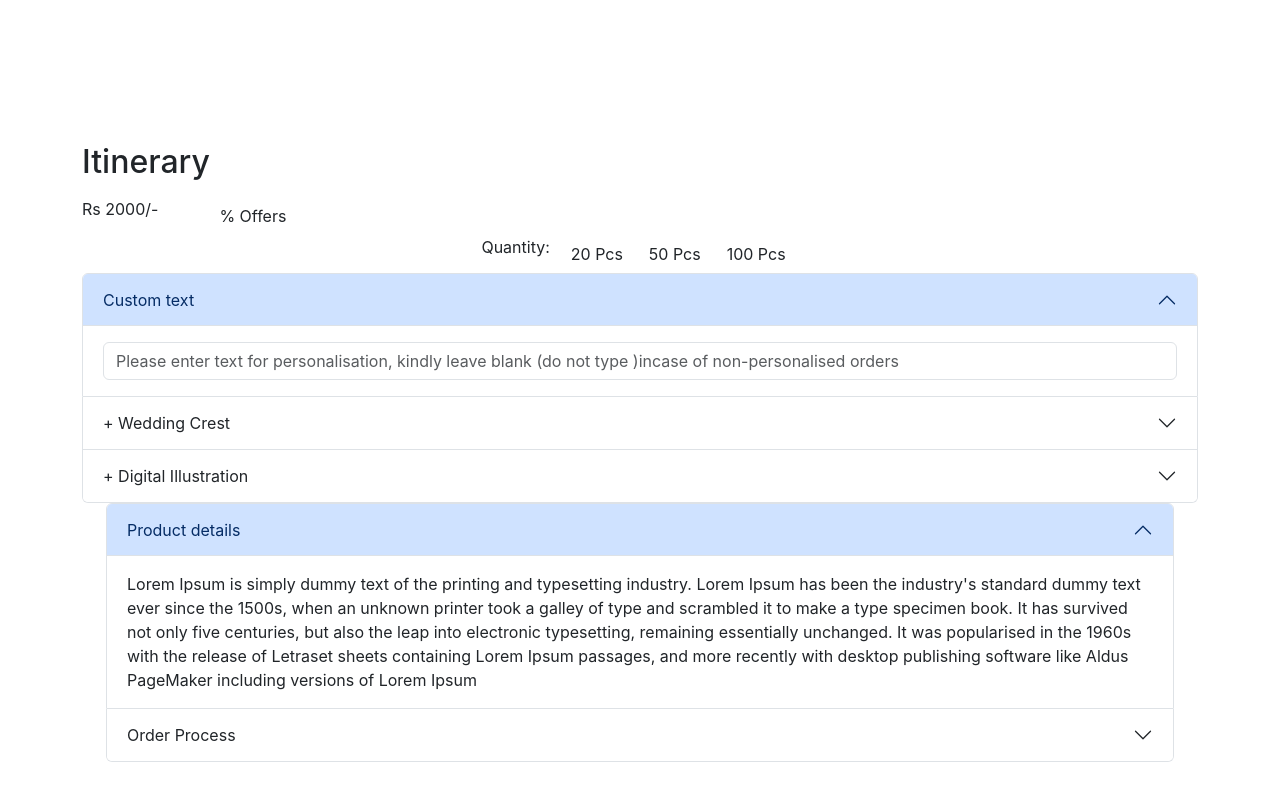
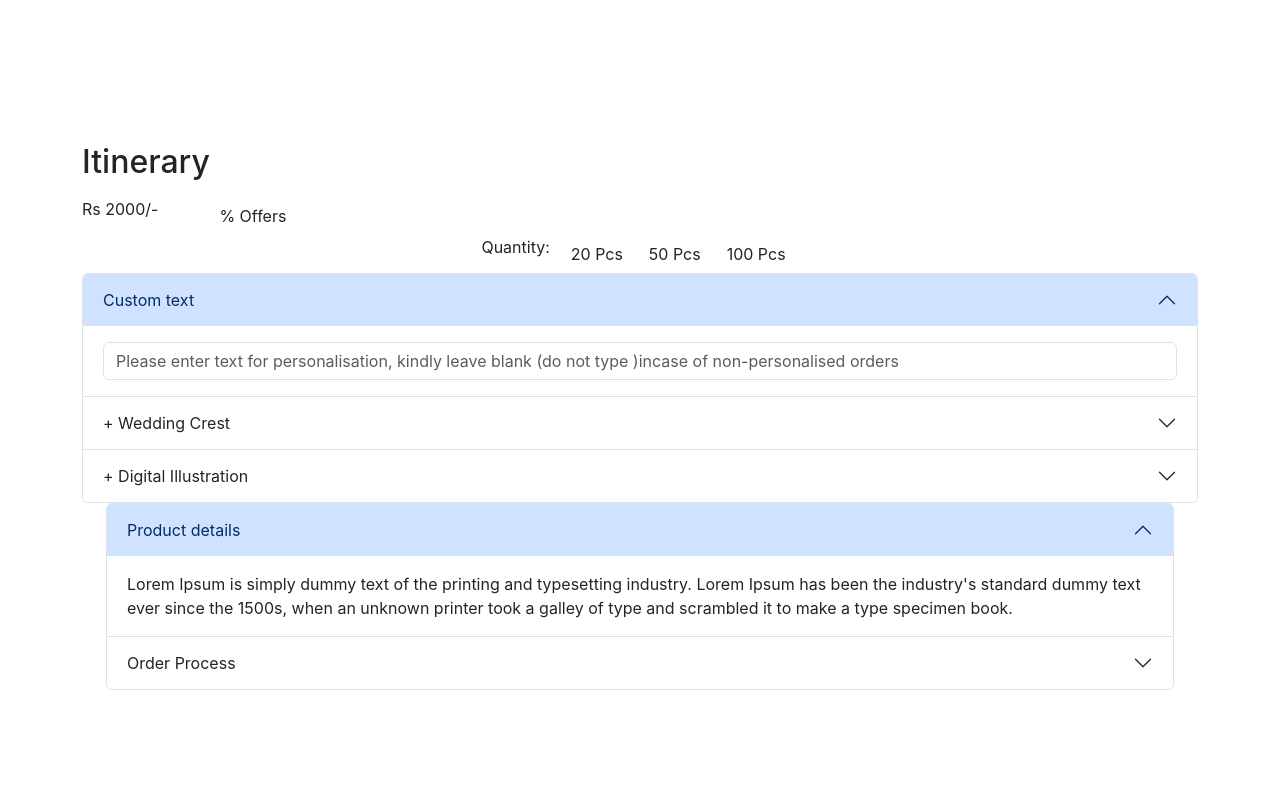
Before and after one commit to vishalk1105/ospery, a React (Create React App) app: page /itinerary in a window 1280 px wide. Shown: the part 1063-1863 px from the top of the page. After the commit the page ends 1801 px from the top, so only its background shows below. Built offline with nearby package versions, Linux system fonts and the light colour scheme.

Commit message:
minor css change

```diff
--- a/src/data/moneyEnevData.js
+++ b/src/data/moneyEnevData.js
@@ -59,7 +59,7 @@
     id: "p1",
     title: "Product details",
     content:
-      "Lorem Ipsum is simply dummy text of the printing and typesetting industry. Lorem Ipsum has been the industry's standard dummy text ever since the 1500s, when an unknown printer took a galley of type and scrambled it to make a type specimen book. It has survived not only five centuries, but also the leap into electronic typesetting, remaining essentially unchanged. It was popularised in the 1960s with the release of Letraset sheets containing Lorem Ipsum passages, and more recently with desktop publishing software like Aldus PageMaker including versions of Lorem Ipsum",
+      "Lorem Ipsum is simply dummy text of the printing and typesetting industry. Lorem Ipsum has been the industry's standard dummy text ever since the 1500s, when an unknown printer took a galley of type and scrambled it to make a type specimen book. ",
   },
   // {
   //   id: "p2",
--- a/src/view/moneyEnvelop/WeddingCrest.js
+++ b/src/view/moneyEnvelop/WeddingCrest.js
@@ -11,10 +11,10 @@
   };
 
   return (
-    <div className="row row-gap-2 my-1 px-2">
+    <div className="row row-gap-3 my-1 px-2">
       {weddingData.map((ele) => {
         return (
-          <div className="col-4 col-lg-3 gx-2 " key={ele.id}>
+          <div className="col-4 col-lg-3 gx-3 " key={ele.id}>
             <ReactCard
               cardMainDiv={`envCardMainDiv ${
                 activeId === ele.id ? "envCardMainDiv-active" : ""
```
